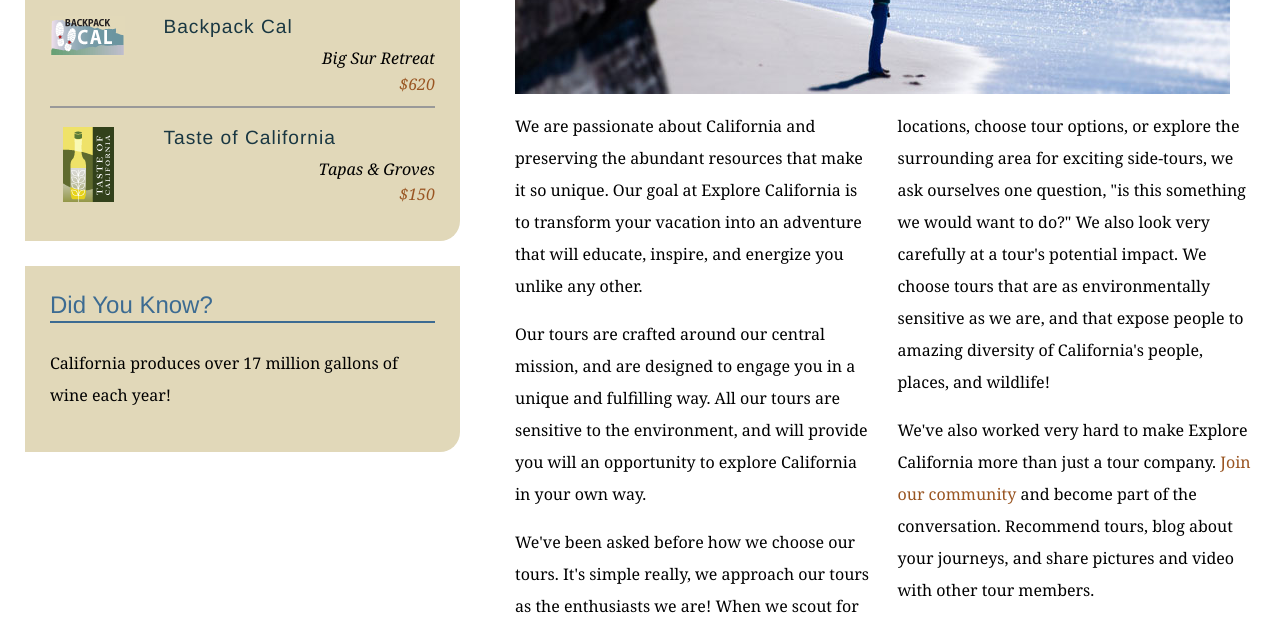
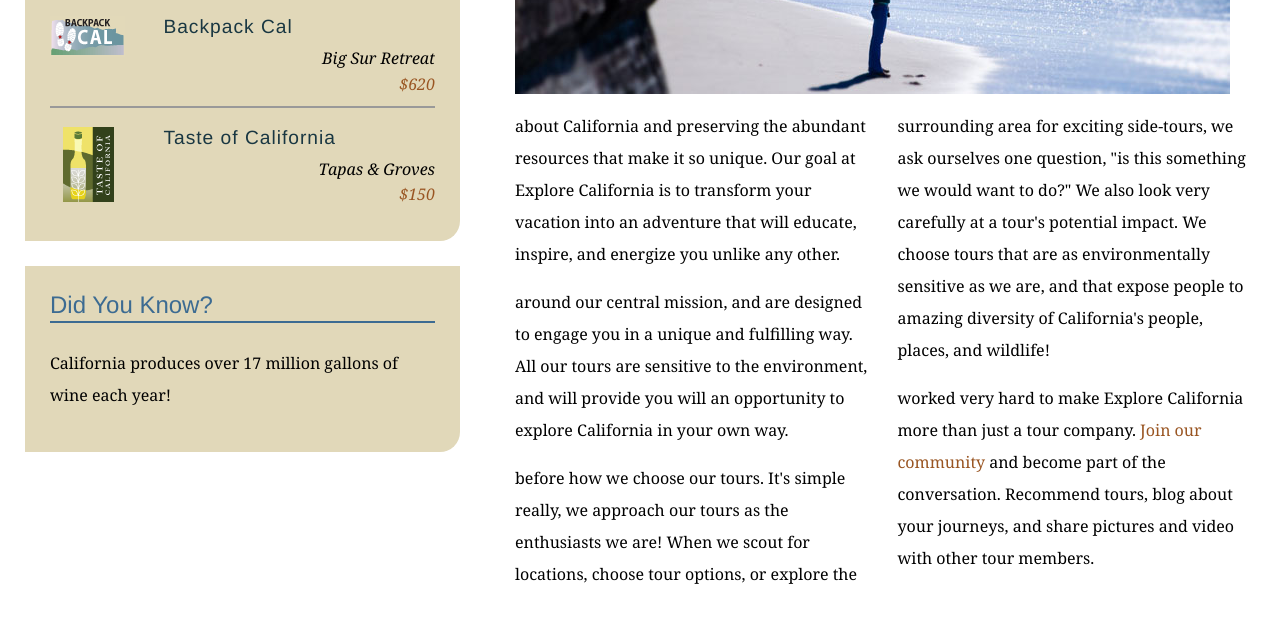
Before and after one commit to abhishekpresent/explore_californi, a plain HTML site: page mission.html in a window 1280 px wide. Shown: the part 590-1228 px from the top of the page. Drawn offline with Linux system fonts and the light colour scheme.

Commit message:
text edits on missio page

```diff
--- a/mission.html
+++ b/mission.html
@@ -62,10 +62,10 @@
           <h1>Who we are</h1>
           <img src="assets/images/mission_look.jpg" alt="Looking out at the Pacific" class="articleImage" />
           <div class="multiCol">
-            <p>We are passionate about California and preserving the abundant resources that make it so unique. Our goal at Explore California is to transform your vacation into an adventure that will educate, inspire, and energize you unlike any other.</p>
-            <p>Our tours are crafted around our central mission, and are designed to engage you in a unique and fulfilling way. All our tours are sensitive to the environment, and will provide you will an opportunity to explore California in your own way.</p>
-            <p>We've been asked before how we choose our tours. It's simple really, we approach our tours as the enthusiasts we are! When we scout for locations, choose tour options, or explore the surrounding area for exciting side-tours, we ask ourselves one question, &quot;is this something we would want to do?&quot; We also look very carefully at a tour's potential impact. We choose tours that are as environmentally sensitive as we are, and that expose people to amazing diversity of California's people, places, and wildlife!</p>
-            <p>We've also worked very hard to make Explore California more than just a tour company. <a href="explorers/join.html">Join our community</a> and become part of the conversation. Recommend tours, blog about your journeys, and share pictures and video with other tour members.</p>
+            <p> about California and preserving the abundant resources that make it so unique. Our goal at Explore California is to transform your vacation into an adventure that will educate, inspire, and energize you unlike any other.</p>
+            <p> around our central mission, and are designed to engage you in a unique and fulfilling way. All our tours are sensitive to the environment, and will provide you will an opportunity to explore California in your own way.</p>
+            <p> before how we choose our tours. It's simple really, we approach our tours as the enthusiasts we are! When we scout for locations, choose tour options, or explore the surrounding area for exciting side-tours, we ask ourselves one question, &quot;is this something we would want to do?&quot; We also look very carefully at a tour's potential impact. We choose tours that are as environmentally sensitive as we are, and that expose people to amazing diversity of California's people, places, and wildlife!</p>
+            <p> worked very hard to make Explore California more than just a tour company. <a href="explorers/join.html">Join our community</a> and become part of the conversation. Recommend tours, blog about your journeys, and share pictures and video with other tour members.</p>
           </div>
         </div>
       </div>
```
